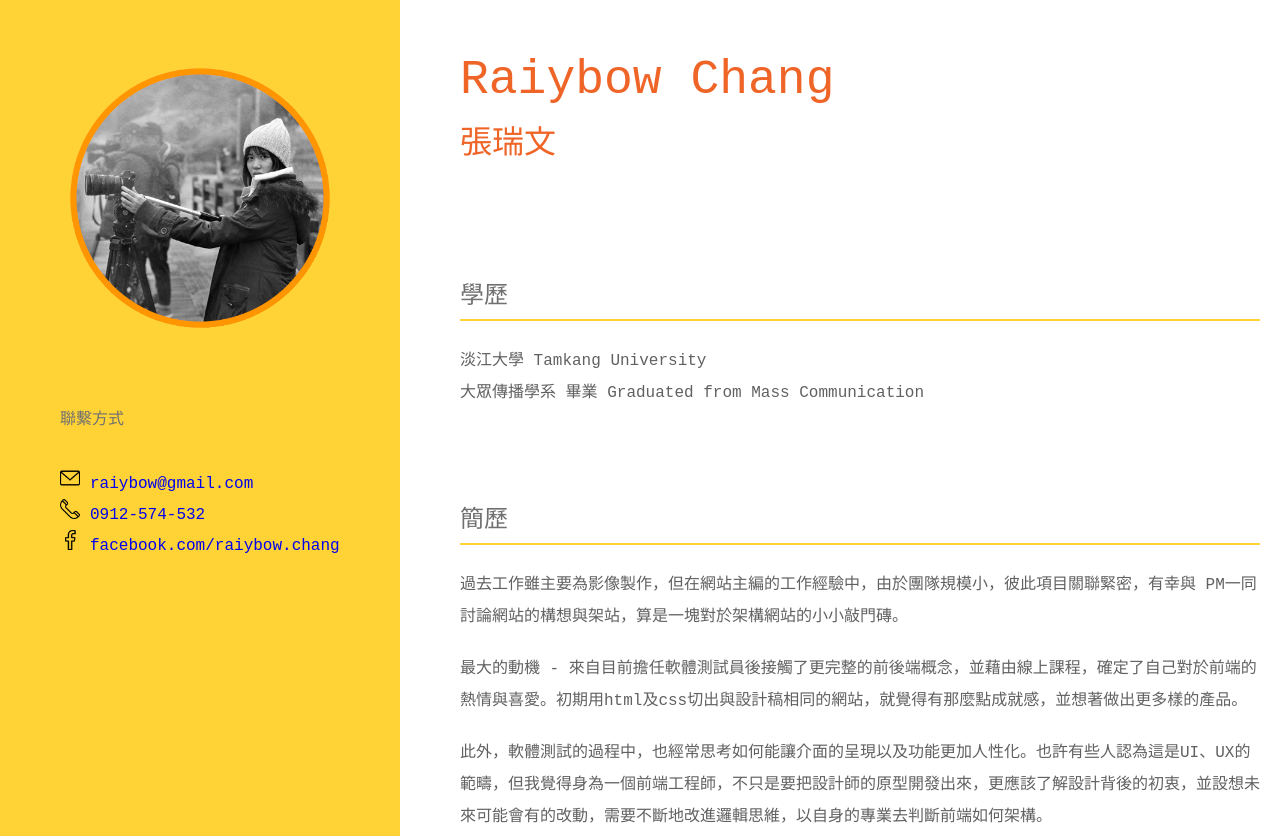
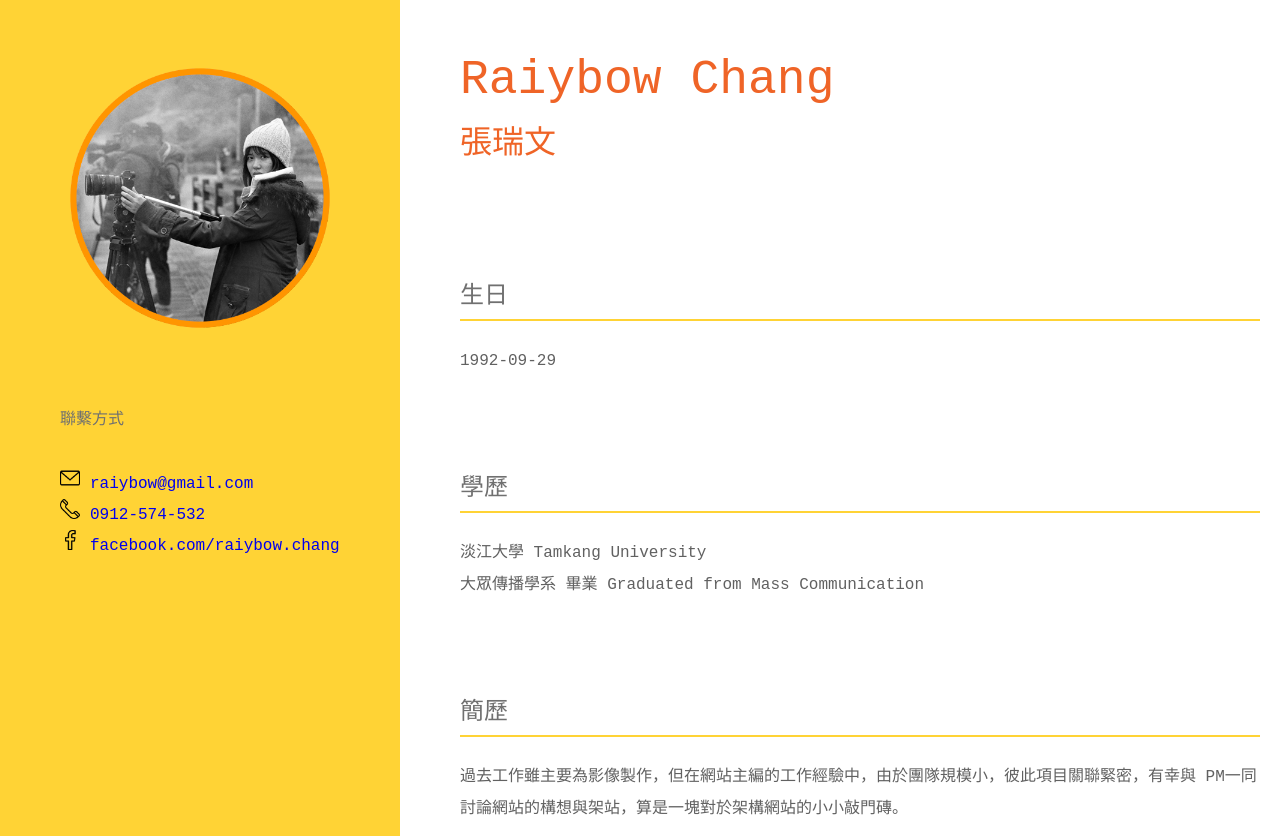
Before and after one commit to raiy0929/raiy_resume, a plain HTML site: page index.html in a window 1280 px wide. Shown: the top 836 px of the page. Drawn offline with Linux system fonts and the light colour scheme.

Commit message:
Update index.html

```diff
--- a/index.html
+++ b/index.html
@@ -26,6 +26,8 @@
 
     <div class="content">
         <h1>Raiybow Chang <br> <span> 張瑞文</span></h1>
+        <h2>生日</h2>
+            <p class="bottomPara">1992-09-29</p>
         <h2>學歷</h2>
             <p>淡江大學  Tamkang University</p>
             <p class="bottomPara">大眾傳播學系 畢業  Graduated from Mass Communication</p>
```
